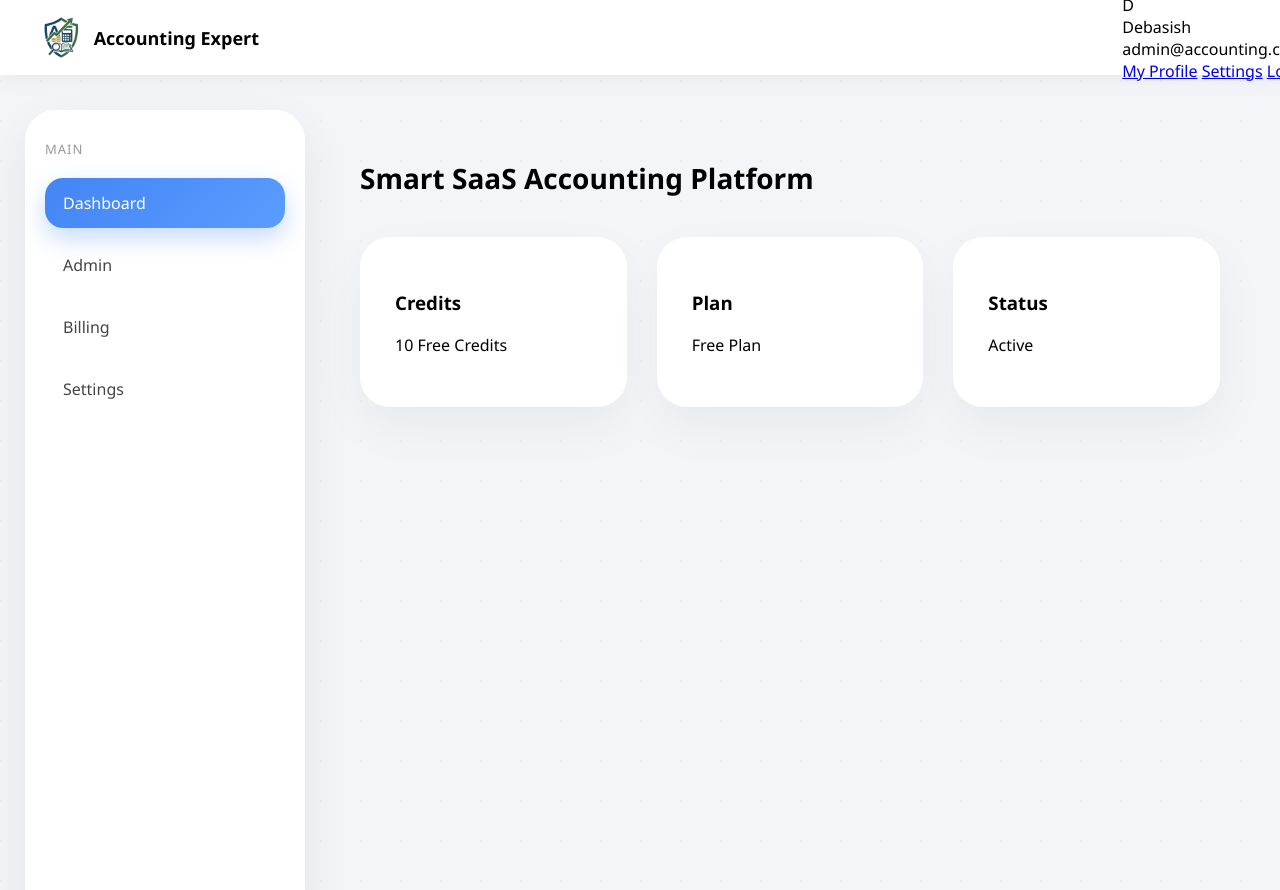
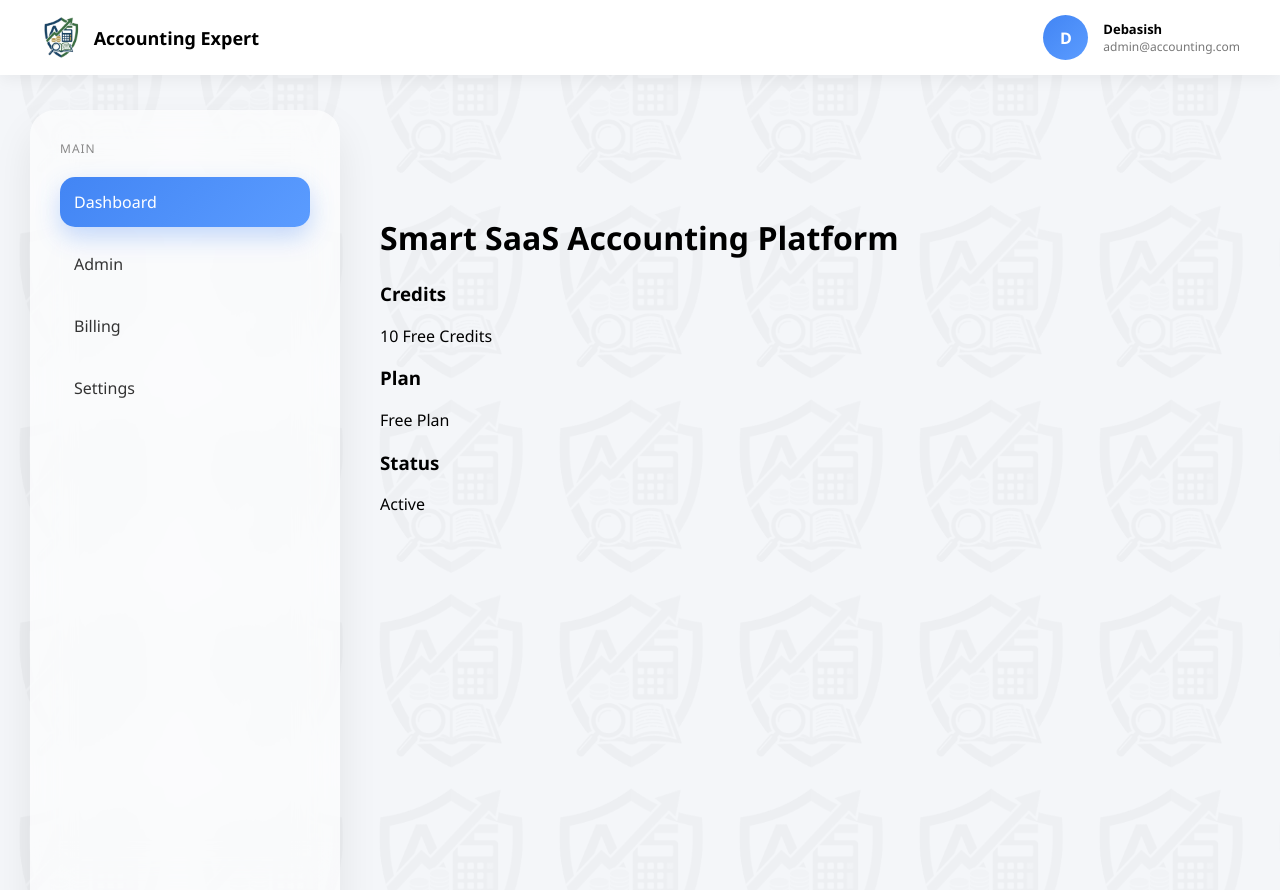
Before and after one commit to debasishbiswas375-bot/AccountingExpert, a FastAPI app: page / in a window 1280 px wide. Run offline with FastAPI, Linux system fonts and the light colour scheme; parts of the project's set-up code (start-up, migrations or seed data) failed here and were passed over.

Commit message:
Update style.css

```diff
--- a/app/static/style.css
+++ b/app/static/style.css
@@ -1,35 +1,36 @@
 body {
     margin: 0;
     font-family: 'Segoe UI', sans-serif;
-    background: #f3f5f9;
+    background: #f4f6f9;
     position: relative;
 }
 
-/* Subtle grayscale draft background pattern */
+/* 🔹 Grayscale Repeated Logo Background */
 body::before {
     content: "";
     position: fixed;
     inset: 0;
-    background-image: radial-gradient(circle at 1px 1px, #dcdcdc 1px, transparent 0);
-    background-size: 40px 40px;
-    opacity: 0.25;
+    background-image: url("/static/logo.png");
+    background-repeat: repeat;
+    background-size: 180px;
+    opacity: 0.035; /* 3.5% opacity */
+    filter: grayscale(100%);
+    pointer-events: none;
     z-index: -1;
 }
 
-/* Topbar */
+/* 🔹 Topbar */
 .topbar {
-    position: fixed;
-    width: 100%;
     height: 75px;
     background: white;
     display: flex;
     justify-content: space-between;
     align-items: center;
     padding: 0 40px;
-    box-shadow: 0 5px 20px rgba(0,0,0,0.05);
-    z-index: 1000;
+    box-shadow: 0 5px 15px rgba(0,0,0,0.05);
 }
 
+/* Logo */
 .logo-area {
     display: flex;
     align-items: center;
@@ -45,86 +46,107 @@ body::before {
     font-size: 18px;
 }
 
-/* Profile bubble */
-.profile-menu {
+/* 🔹 User Profile */
+.user-profile {
     position: relative;
+    display: flex;
+    align-items: center;
+    gap: 15px;
+    cursor: pointer;
 }
 
-.profile-btn {
-    width: 48px;
-    height: 48px;
-    background: linear-gradient(135deg, #4285F4, #34A853);
+.avatar {
+    width: 45px;
+    height: 45px;
     border-radius: 50%;
+    background: linear-gradient(135deg, #4285F4, #5b9cff);
+    color: white;
     display: flex;
     align-items: center;
     justify-content: center;
-    color: white;
     font-weight: bold;
-    cursor: pointer;
-    box-shadow: 0 10px 25px rgba(0,0,0,0.15);
 }
 
-.dropdown {
-    display: none;
+.user-info {
+    display: flex;
+    flex-direction: column;
+    font-size: 13px;
+}
+
+.user-info .name {
+    font-weight: 600;
+}
+
+.user-info .email {
+    color: #777;
+    font-size: 12px;
+}
+
+/* Profile Dropdown */
+.profile-dropdown {
     position: absolute;
     right: 0;
-    top: 65px;
+    top: 70px;
     background: white;
-    width: 170px;
-    border-radius: 20px;
-    box-shadow: 0 15px 40px rgba(0,0,0,0.1);
+    width: 180px;
+    border-radius: 18px;
+    box-shadow: 0 15px 35px rgba(0,0,0,0.1);
     overflow: hidden;
+    display: none;
 }
 
-.dropdown a {
+.profile-dropdown a {
     display: block;
-    padding: 14px 18px;
+    padding: 14px;
     text-decoration: none;
     color: #333;
-    transition: 0.3s;
+    font-size: 14px;
 }
 
-.dropdown a:hover {
-    background: #f2f2f2;
+.profile-dropdown a:hover {
+    background: #f0f2f5;
 }
 
-.show {
+.show-profile {
     display: block;
 }
 
-/* Bubble Sidebar */
+/* 🔹 Glass Sidebar */
 .sidebar {
     position: fixed;
-    left: 25px;
     top: 110px;
-    width: 240px;
+    left: 30px;
+    width: 250px;
     height: calc(100% - 140px);
-    background: white;
-    border-radius: 30px;
-    padding: 30px 20px;
-    box-shadow: 0 20px 50px rgba(0,0,0,0.08);
+    padding: 30px;
+    border-radius: 25px;
+
+    background: rgba(255,255,255,0.6);
+    backdrop-filter: blur(20px);
+
+    box-shadow: 0 20px 40px rgba(0,0,0,0.08);
 }
 
 .menu-title {
-    font-size: 13px;
-    color: #999;
+    font-size: 12px;
+    color: #888;
     margin-bottom: 20px;
     letter-spacing: 1px;
 }
 
+/* Sidebar Links */
 .sidebar a {
     display: block;
-    padding: 14px 18px;
-    border-radius: 18px;
+    padding: 14px;
+    border-radius: 15px;
+    text-decoration: none;
+    color: #333;
     margin-bottom: 12px;
-    text-decoration: none;
-    color: #444;
-    font-weight: 500;
-    transition: 0.3s ease;
+    transition: 0.3s;
 }
 
 .sidebar a:hover {
-    background: #e9f0ff;
+    background: rgba(255,255,255,0.8);
 }
 
 .sidebar a.active {
@@ -133,33 +155,8 @@ body::before {
     box-shadow: 0 10px 25px rgba(66,133,244,0.3);
 }
 
-/* Main content */
+/* 🔹 Main Content */
 .main {
-    margin-left: 300px;
-    padding: 140px 60px;
+    margin-left: 320px;
+    padding: 120px 60px;
 }
-
-.page-title {
-    font-size: 28px;
-    font-weight: 600;
-}
-
-/* Cards */
-.cards {
-    display: flex;
-    gap: 30px;
-    margin-top: 40px;
-}
-
-.card {
-    background: white;
-    padding: 35px;
-    border-radius: 30px;
-    box-shadow: 0 20px 50px rgba(0,0,0,0.05);
-    width: 260px;
-    transition: 0.3s;
-}
-
-.card:hover {
-    transform: translateY(-8px);
-}
```
